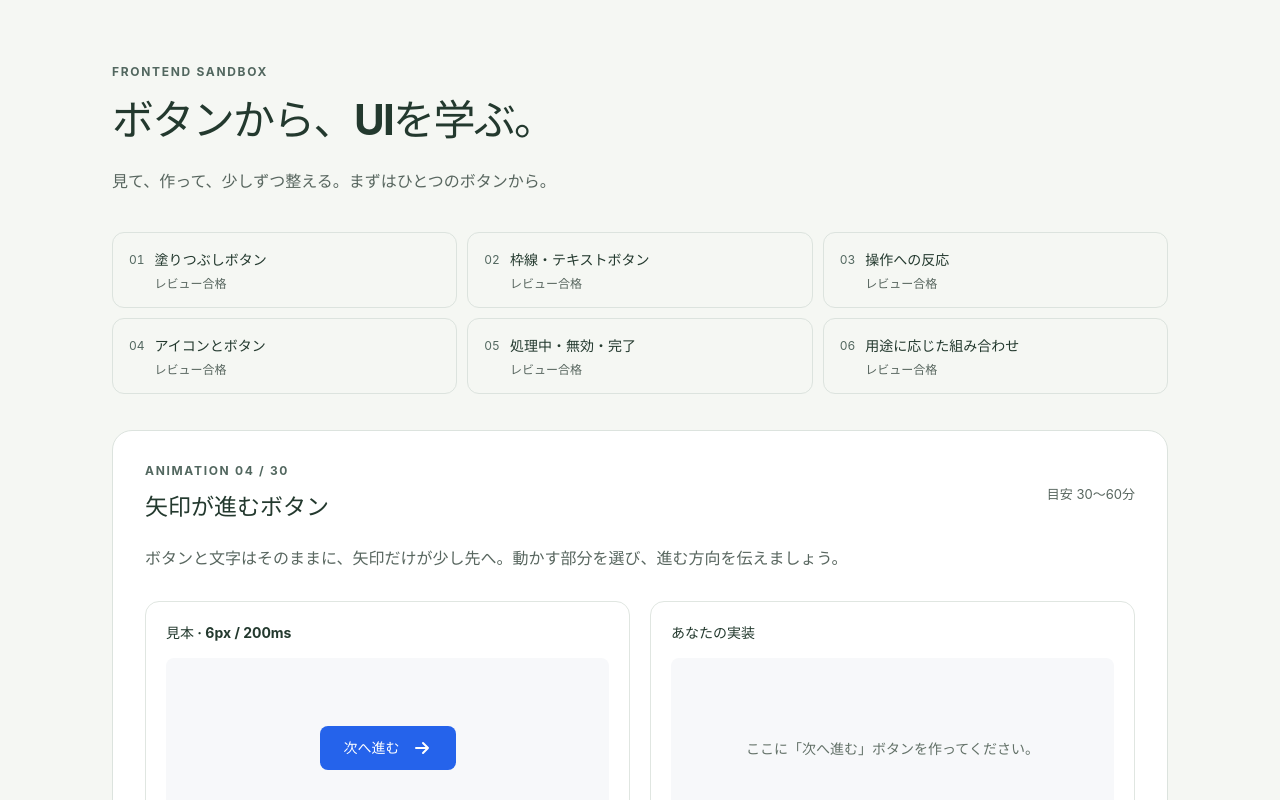
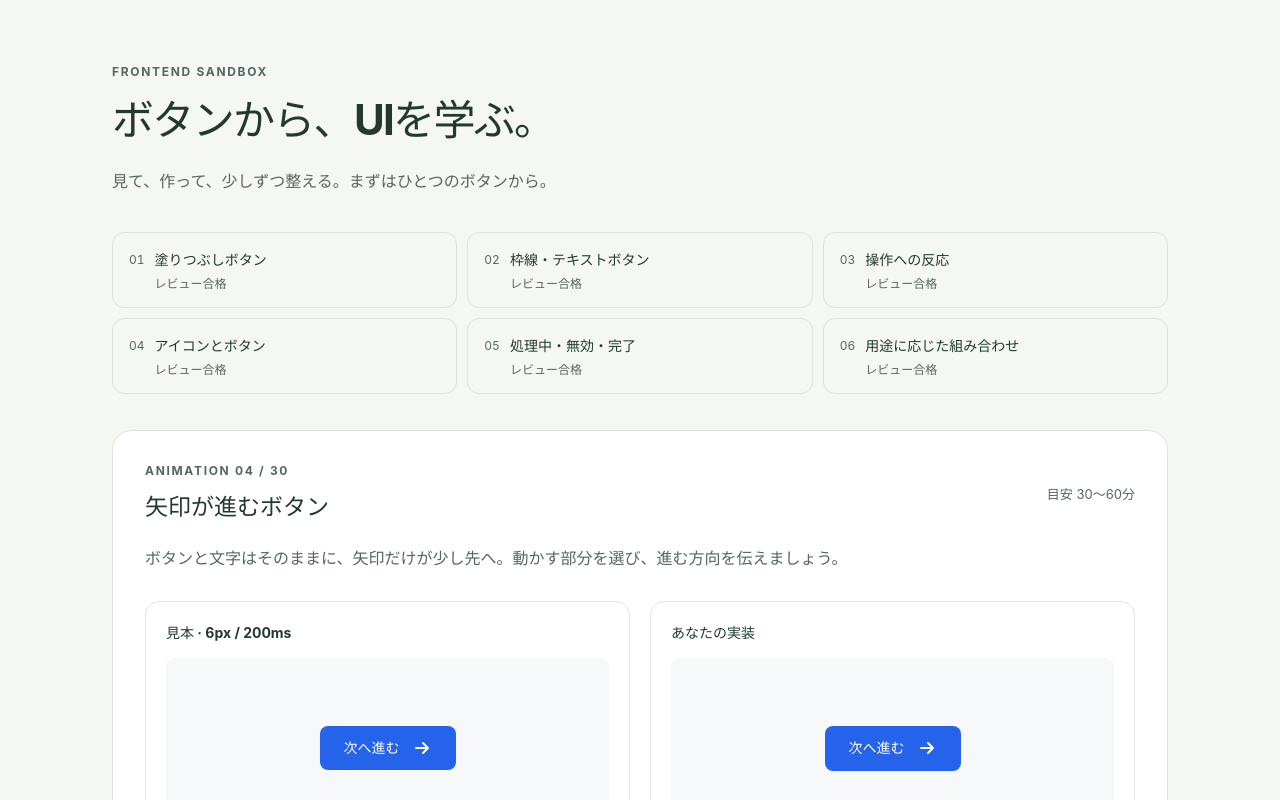
Before and after one commit to cry999/frontend-sandbox, a React (Vite) app: page / in a window 1280 px wide. Shown: the top 800 px of the page. Built offline with nearby package versions, Linux system fonts and the light colour scheme.

Commit message:
exercise: complete animation 04

```diff
--- a/src/exercises/animation-04-arrow-button/Animation04ArrowExercise.css
+++ b/src/exercises/animation-04-arrow-button/Animation04ArrowExercise.css
@@ -1 +1,54 @@
 /* アニメーション04専用のクラスで実装してください。 */
+.btn-anim-4 {
+  border: none;
+  border-radius: 8px;
+  padding: 12px 24px;
+  cursor: pointer;
+
+  background-color: #2563eb;
+
+  color: #ffffff;
+
+  display: flex;
+  align-items: center;
+
+  gap: 12px;
+
+  @media not (prefers-reduced-motion: reduce) {
+    transition: transform 0.2s ease-out, background-color 0.2s ease-out;
+  }
+
+  &:focus-visible,
+  &:hover {
+    background-color: #1d4ed8;
+
+    .icon-anim-4 {
+      @media not (prefers-reduced-motion: reduce) {
+        transform: translate(6px, 0);
+      }
+    }
+  }
+
+  &:active {
+    background-color: #1e40af;
+  }
+
+  &:focus-visible {
+    outline: solid 3px #2563eb;
+    outline-offset: 3px;
+  }
+}
+
+.txt-anim-4 {
+  font-size: 14px;
+  font-weight: 600;
+  line-height: 1.5;
+}
+
+.icon-anim-4 {
+  display: flex;
+
+  @media not (prefers-reduced-motion: reduce) {
+    transition: transform 0.2s ease-out, background-color 0.2s ease-out;
+  }
+}
--- a/src/exercises/animation-04-arrow-button/Animation04ArrowExercise.tsx
+++ b/src/exercises/animation-04-arrow-button/Animation04ArrowExercise.tsx
@@ -1,5 +1,11 @@
+import ArrowRightIcon from '../../icons/ArrowRightIcon'
 import './Animation04ArrowExercise.css'
 
 export default function Animation04ArrowExercise() {
-  return <p className="exercise-placeholder">ここに「次へ進む」ボタンを作ってください。</p>
+  return <button className="btn-anim-4" type="button">
+    <span className="txt-anim-4">次へ進む</span>
+    <span className="icon-anim-4">
+      <ArrowRightIcon />
+    </span>
+  </button>
 }
```
Also changed, not shown: practice/animation-plan.md (+1 -1 lines), src/exercises/animation-04-arrow-button/README.md.
